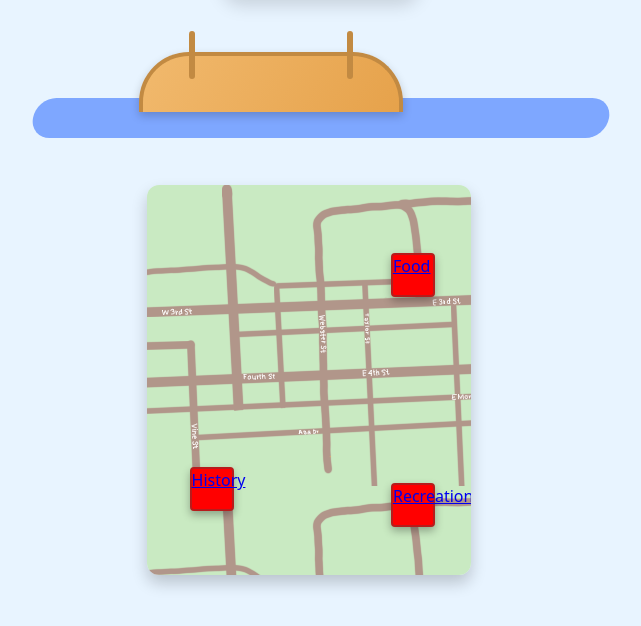
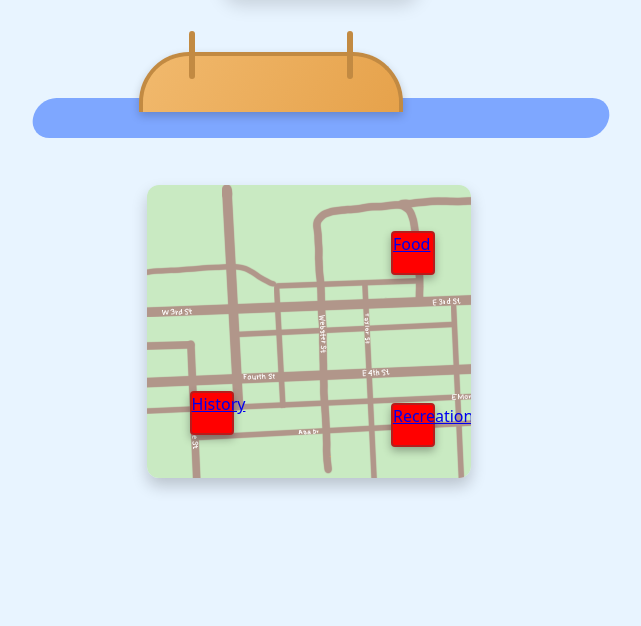
Before and after one commit to npc227/Get-To-Know-Bethlehem-VCH-, a plain HTML site: page index.html in a window 1280 px wide. Shown: the part 124-750 px from the top of the page, without its empty margins (319-960 px from the left). Drawn offline with Linux system fonts and the light colour scheme.

```diff
--- a/index.html
+++ b/index.html
@@ -32,7 +32,6 @@
 
     <!-- ========== MAP WITH CLICKABLE RED SQUARES ========== -->
     <main class="main-content" style="margin-left: 10%; max-width: 360px; max-height: 301;">
-      <section class="map-section" style="max-width: 360px; max-height: 301;">
 
         <div class="map-wrapper" style="max-width: 360px; max-height: 301;">
 
@@ -44,7 +43,6 @@
           <a style="background-color: red;" href="./subtabs/recreation.html" class="map-marker marker-right">Recreation</a>
         </div>
 
-      </section>
     </main>
 
   </div>
--- a/styles.css
+++ b/styles.css
@@ -165,7 +165,7 @@ body {
   position: relative;
   max-width: 360px;
   max-height: 301px;
-  padding-top: 120%; /* aspect ratio box: tall like mockup */
+  padding-top: 90%; /* aspect ratio box: tall like mockup */
   border-radius: 12px;
   overflow: hidden;
   box-shadow: 0 8px 16px rgba(0, 0, 0, 0.2);
```
